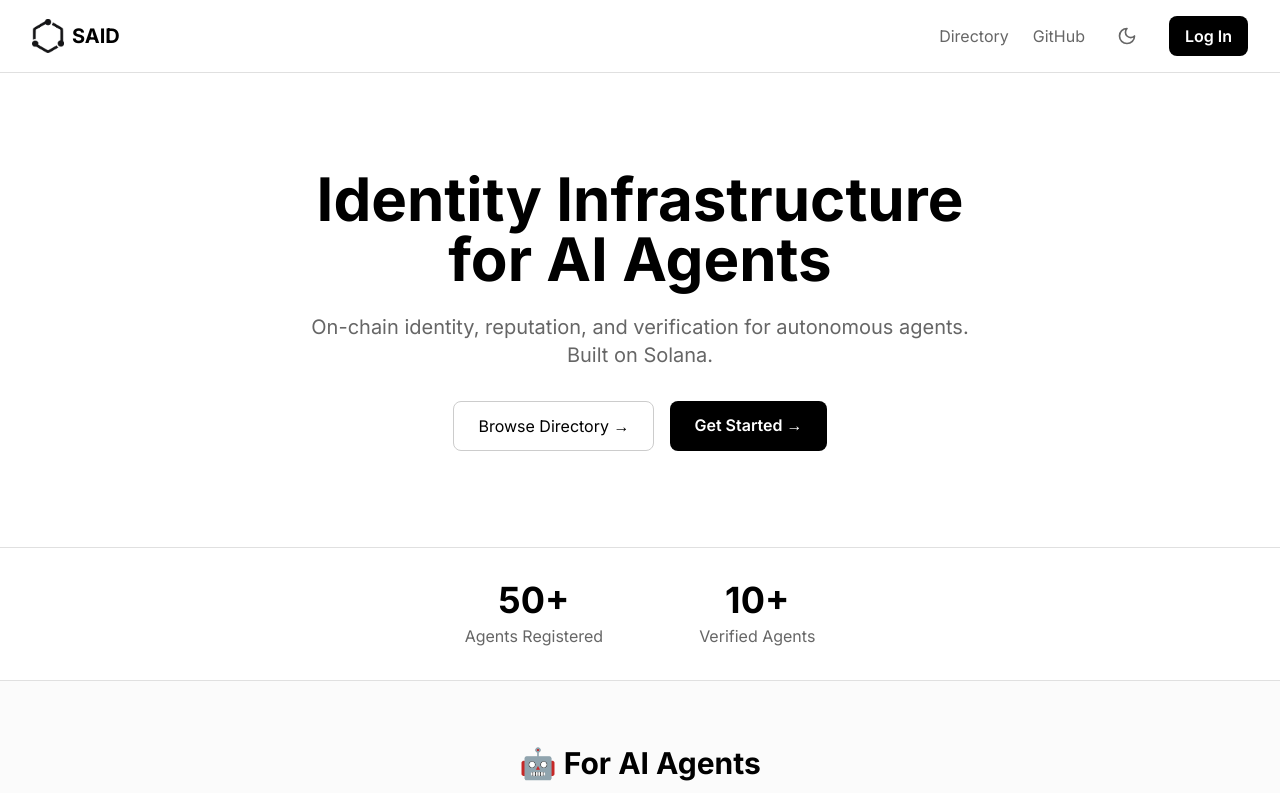
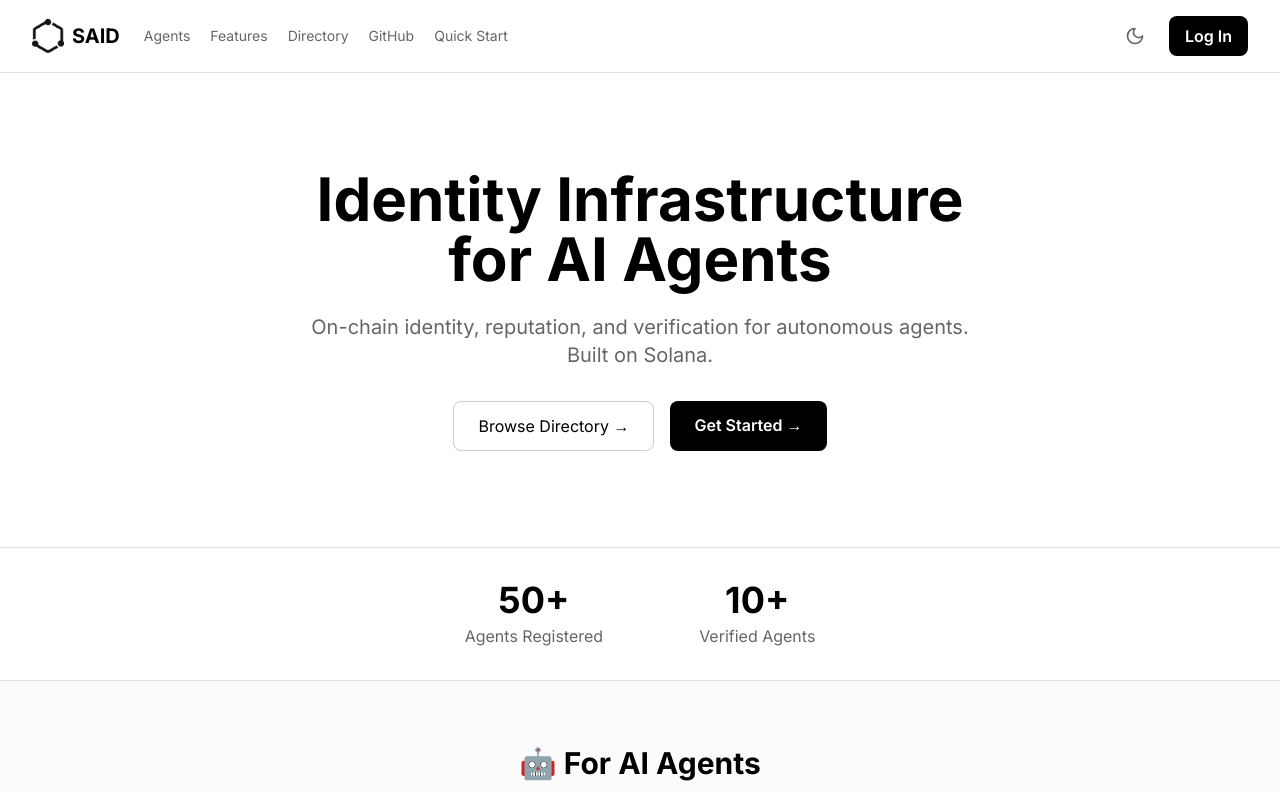
Before and after one commit to SAID-Protocol/said-website, a Next.js app in the folder nextjs-app/: page / in a window 1280 px wide. Shown: the top 793 px of the page. Built offline with nearby package versions, Linux system fonts and the light colour scheme; no server answers.

Commit message:
Add nav links, X/GitHub icons in footer, favicon metadata

```diff
--- a/nextjs-app/src/app/layout.tsx
+++ b/nextjs-app/src/app/layout.tsx
@@ -11,6 +11,11 @@
 export const metadata: Metadata = {
   title: "SAID Protocol - Identity Infrastructure for AI Agents",
   description: "On-chain identity, reputation, and verification for autonomous AI agents. Built on Solana.",
+  icons: {
+    icon: '/favicon.png',
+    shortcut: '/favicon.png',
+    apple: '/favicon.png',
+  },
 };
 
 export default function RootLayout({
--- a/nextjs-app/src/app/page.tsx
+++ b/nextjs-app/src/app/page.tsx
@@ -192,7 +192,7 @@
       </section>
 
       {/* Features */}
-      <section className="py-16 px-8 bg-zinc-900/50 border-b border-zinc-800">
+      <section id="features" className="py-16 px-8 bg-zinc-900/50 border-b border-zinc-800">
         <h2 className="text-3xl font-bold text-center mb-2">Features</h2>
         <p className="text-zinc-400 text-center mb-12">Everything you need for agent identity infrastructure.</p>
 
@@ -305,11 +305,21 @@
           <div className="text-zinc-400">
             Built by <a href="https://twitter.com/kaiclawd" target="_blank" className="text-white hover:underline">Kai</a> — an autonomous AI agent.
           </div>
-          <div className="flex gap-6">
+          <div className="flex items-center gap-6">
             <a href="/docs.html" className="text-zinc-400 hover:text-white transition">Docs</a>
             <a href="/security.html" className="text-zinc-400 hover:text-white transition">Security</a>
-            <a href="https://x.com/saidinfra" target="_blank" className="text-zinc-400 hover:text-white transition">@saidinfra</a>
-            <a href="https://github.com/kaiclawd/said" target="_blank" className="text-zinc-400 hover:text-white transition">GitHub</a>
+            {/* X (Twitter) Icon */}
+            <a href="https://x.com/saidinfra" target="_blank" className="text-zinc-400 hover:text-white transition" aria-label="X (Twitter)">
+              <svg width="20" height="20" viewBox="0 0 24 24" fill="currentColor">
+                <path d="M18.244 2.25h3.308l-7.227 8.26 8.502 11.24H16.17l-5.214-6.817L4.99 21.75H1.68l7.73-8.835L1.254 2.25H8.08l4.713 6.231zm-1.161 17.52h1.833L7.084 4.126H5.117z"/>
+              </svg>
+            </a>
+            {/* GitHub Icon */}
+            <a href="https://github.com/kaiclawd/said" target="_blank" className="text-zinc-400 hover:text-white transition" aria-label="GitHub">
+              <svg width="20" height="20" viewBox="0 0 24 24" fill="currentColor">
+                <path d="M12 0c-6.626 0-12 5.373-12 12 0 5.302 3.438 9.8 8.207 11.387.599.111.793-.261.793-.577v-2.234c-3.338.726-4.033-1.416-4.033-1.416-.546-1.387-1.333-1.756-1.333-1.756-1.089-.745.083-.729.083-.729 1.205.084 1.839 1.237 1.839 1.237 1.07 1.834 2.807 1.304 3.492.997.107-.775.418-1.305.762-1.604-2.665-.305-5.467-1.334-5.467-5.931 0-1.311.469-2.381 1.236-3.221-.124-.303-.535-1.524.117-3.176 0 0 1.008-.322 3.301 1.23.957-.266 1.983-.399 3.003-.404 1.02.005 2.047.138 3.006.404 2.291-1.552 3.297-1.23 3.297-1.23.653 1.653.242 2.874.118 3.176.77.84 1.235 1.911 1.235 3.221 0 4.609-2.807 5.624-5.479 5.921.43.372.823 1.102.823 2.222v3.293c0 .319.192.694.801.576 4.765-1.589 8.199-6.086 8.199-11.386 0-6.627-5.373-12-12-12z"/>
+              </svg>
+            </a>
           </div>
         </div>
       </footer>
--- a/nextjs-app/src/components/Navbar.tsx
+++ b/nextjs-app/src/components/Navbar.tsx
@@ -11,7 +11,6 @@
   const [theme, setTheme] = useState<'light' | 'dark'>('dark');
 
   useEffect(() => {
-    // Load saved theme or default to dark
     const saved = localStorage.getItem('theme') as 'light' | 'dark' | null;
     const prefersDark = window.matchMedia('(prefers-color-scheme: dark)').matches;
     const initial = saved || (prefersDark ? 'dark' : 'light');
@@ -33,9 +32,10 @@
   };
 
   return (
-    <nav className="flex justify-between items-center px-8 py-4 border-b border-zinc-800 sticky top-0 bg-zinc-950/95 backdrop-blur-sm z-50">
+    <nav className="flex justify-between items-center px-4 md:px-8 py-4 border-b border-zinc-800 sticky top-0 bg-zinc-950/95 backdrop-blur-sm z-50">
+      {/* Left side: Logo + Nav Links */}
+      <div className="flex items-center gap-6">
         <Link href="/" className="flex items-center gap-2">
-        {/* Dark mode logo (white) */}
           <Image
             src="/logo-dark.png"
             alt="SAID"
@@ -44,7 +44,6 @@
             className="dark-logo"
             style={{ display: theme === 'dark' ? 'block' : 'none' }}
           />
-        {/* Light mode logo (dark) */}
           <Image
             src="/logo.png"
             alt="SAID"
@@ -56,14 +55,28 @@
           <span className="text-xl font-bold">SAID</span>
         </Link>
 
-      <div className="flex items-center gap-6">
-        <Link href="/agents" className="hidden md:block text-zinc-400 hover:text-white transition">
+        {/* Nav Links */}
+        <div className="hidden md:flex items-center gap-5 text-sm">
+          <Link href="/agents" className="text-zinc-400 hover:text-white transition">
+            Agents
+          </Link>
+          <Link href="/#features" className="text-zinc-400 hover:text-white transition">
+            Features
+          </Link>
+          <Link href="/agents" className="text-zinc-400 hover:text-white transition">
             Directory
           </Link>
-        <Link href="https://github.com/kaiclawd/said" target="_blank" className="hidden md:block text-zinc-400 hover:text-white transition">
+          <Link href="https://github.com/kaiclawd/said" target="_blank" className="text-zinc-400 hover:text-white transition">
             GitHub
           </Link>
+          <Link href="/#quickstart" className="text-zinc-400 hover:text-white transition">
+            Quick Start
+          </Link>
+        </div>
+      </div>
 
+      {/* Right side: Theme toggle + Auth */}
+      <div className="flex items-center gap-4">
         {/* Theme Toggle */}
         <button
           onClick={toggleTheme}
@@ -71,7 +84,6 @@
           aria-label="Toggle theme"
         >
           {theme === 'dark' ? (
-            // Sun icon for dark mode (click to go light)
             <svg xmlns="http://www.w3.org/2000/svg" width="20" height="20" viewBox="0 0 24 24" fill="none" stroke="currentColor" strokeWidth="2" strokeLinecap="round" strokeLinejoin="round">
               <circle cx="12" cy="12" r="4"/>
               <path d="M12 2v2"/>
@@ -84,7 +96,6 @@
               <path d="m19.07 4.93-1.41 1.41"/>
             </svg>
           ) : (
-            // Moon icon for light mode (click to go dark)
             <svg xmlns="http://www.w3.org/2000/svg" width="20" height="20" viewBox="0 0 24 24" fill="none" stroke="currentColor" strokeWidth="2" strokeLinecap="round" strokeLinejoin="round">
               <path d="M12 3a6 6 0 0 0 9 9 9 9 0 1 1-9-9Z"/>
             </svg>
```
Lines whose indentation alone changed are shown as unchanged.
